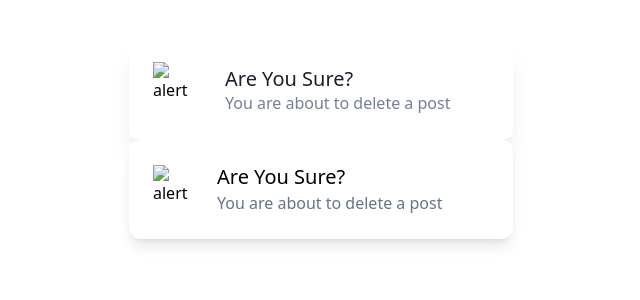
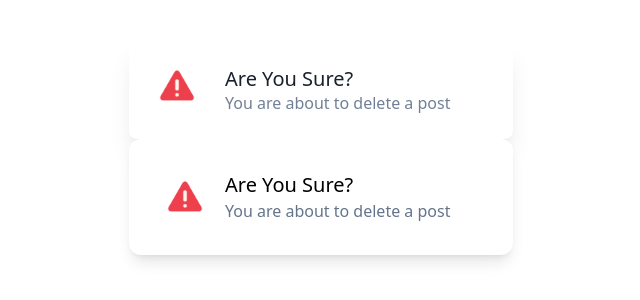
Before and after one commit to Rbravolibtech/Utility-First, a plain HTML site: page index.html in a window 1280 px wide. Shown: the part 162-462 px from the top of the page, without its empty margins (319-959 px from the left). Drawn offline with nearby package versions, Linux system fonts and the light colour scheme.

Commit message:
added image and some styling
added height and size of logo and some text

```diff
--- a/index.html
+++ b/index.html
@@ -45,9 +45,10 @@
     </style>
   </head>
   <body>
+   <!--Html/css version-->
     <div class="alert">
       <div class="alert-logo-wrap">
-        <img class="alert-logo" src="../assets/img/warning.svg" alt="alert" />
+        <img class="alert-logo" src="../images/warning.png" alt="Alert" />
       </div>
       <div class="alert-body">
         <h4 class="alert-title">Are You Sure?</h4>
@@ -55,11 +56,15 @@
       </div>
     </div>
 
+
+
+    <!---Tailwind Version-->
+
     <div
-      class="flex items-center p-6 max-w-sm mx-auto bg-white rounded-xl shadow-lg space-x-4"
+    class="flex items-center p-8 max-w-sm mx-auto bg-white rounded-xl shadow-lg space-x-4"
   >
     <div>
-        <img class="h-12 w-12" src="../assets/img/warning.svg" alt="alert" />
+      <img class="h-12 w-12" src="../images/warning.png" alt="Alert" />
     </div>
     <div>
       <div class="text-xl font-medium text-black">Are You Sure?</div>
```
Also changed, not shown: images/warning.png (added). Lines whose indentation alone changed are shown as unchanged.
